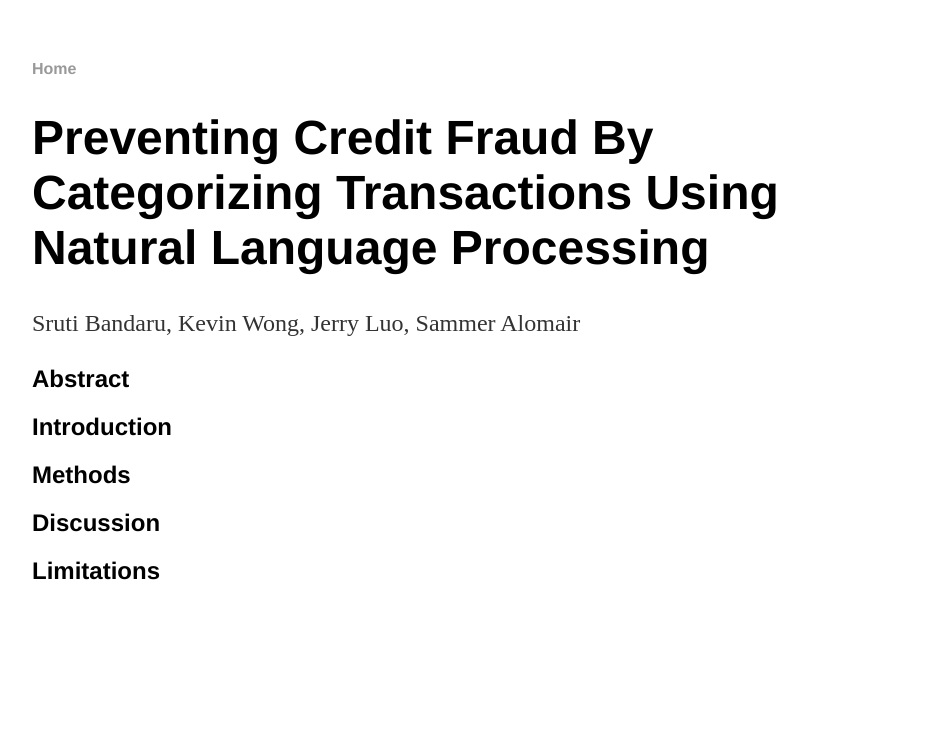
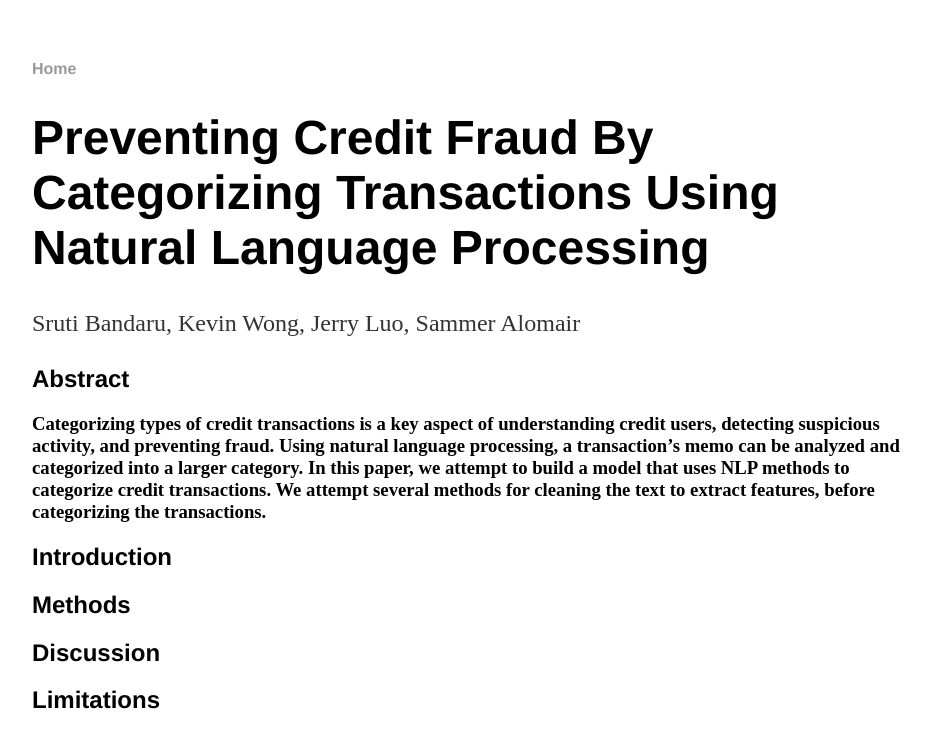
Before and after one commit to kkw002/kkw002.github.io, a Jekyll site: the page built from index.html, in a window 1280 px wide. Shown: the top 748 px of the page, without its empty margins (160-1090 px from the left). Built offline with Jekyll 4.4.1, drawn with Linux system fonts in a browser that asks for light colours.

Commit message:
Update default.html

```diff
--- a/_layouts/default.html
+++ b/_layouts/default.html
@@ -16,6 +16,11 @@
 		</div>
 		<div class="abstract">
 			<h2>Abstract</h2>
+			<h3>Categorizing types of credit transactions is a key aspect of understanding credit users,
+				detecting suspicious activity, and preventing fraud. Using natural language processing,
+				a transaction’s memo can be analyzed and categorized into a larger category.
+				In this paper, we attempt to build a model that uses NLP methods to categorize credit transactions.
+				We attempt several methods for cleaning the text to extract features, before categorizing the transactions.</h3>
 		</div>
 		<div class="introduction">
 			<h2>Introduction</h2>
```
